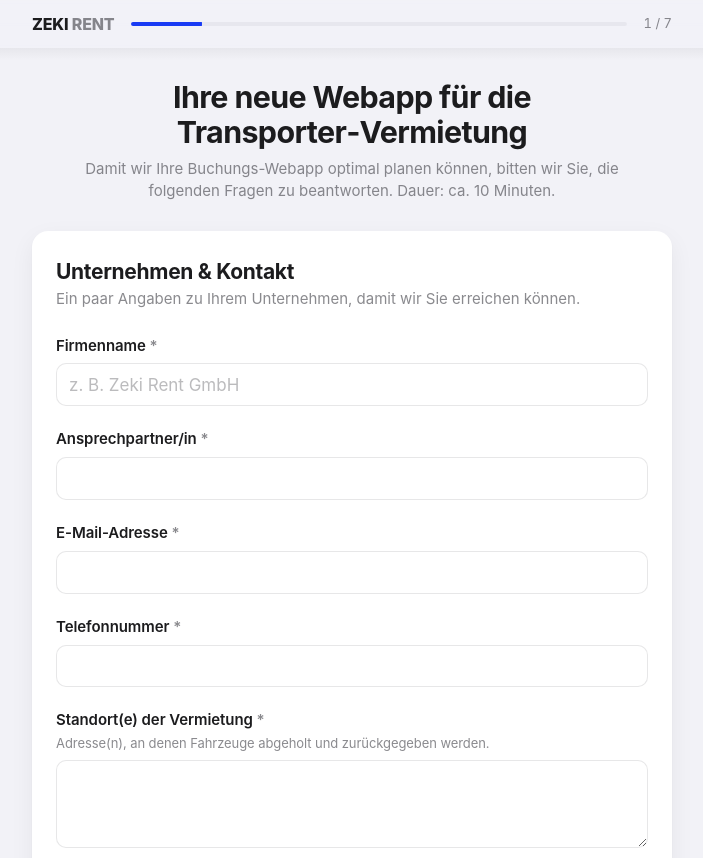
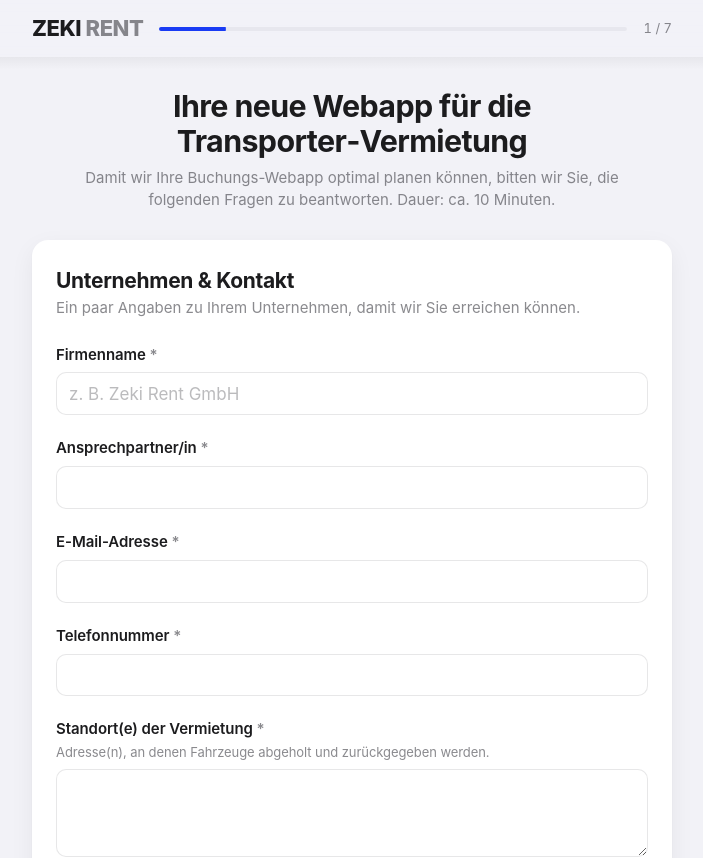
Before and after one commit to kreativwerk/zeki-rent, a Next.js app: page /fragebogen in a window 1280 px wide. Shown: the top 858 px of the page, without its empty margins (288-991 px from the left). Built offline with nearby package versions, Linux system fonts and the light colour scheme.

Commit message:
Enlarge logo and sign-in button in the top bar
Co-Authored-By: Claude Fable 5 <noreply@anthropic.com>
Claude-Session: https://claude.ai/code/session_019UPpfTzmLS7KH5gp4HNuqk

```diff
--- a/app/globals.css
+++ b/app/globals.css
@@ -92,8 +92,8 @@ body {
 
 .logo {
   font-weight: 800;
-  font-size: 1rem;
-  letter-spacing: -0.01em;
+  font-size: 1.375rem;
+  letter-spacing: -0.02em;
   white-space: nowrap;
 }
 
@@ -452,10 +452,10 @@ button:active {
   display: inline-block;
   background: var(--accent);
   color: #fff;
-  font-size: 0.875rem;
+  font-size: 1rem;
   font-weight: 600;
-  padding: 0.45rem 0.9rem;
-  border-radius: 0.625rem;
+  padding: 0.6rem 1.375rem;
+  border-radius: 999px;
   text-decoration: none;
   transition: transform 100ms ease-out;
 }
```
